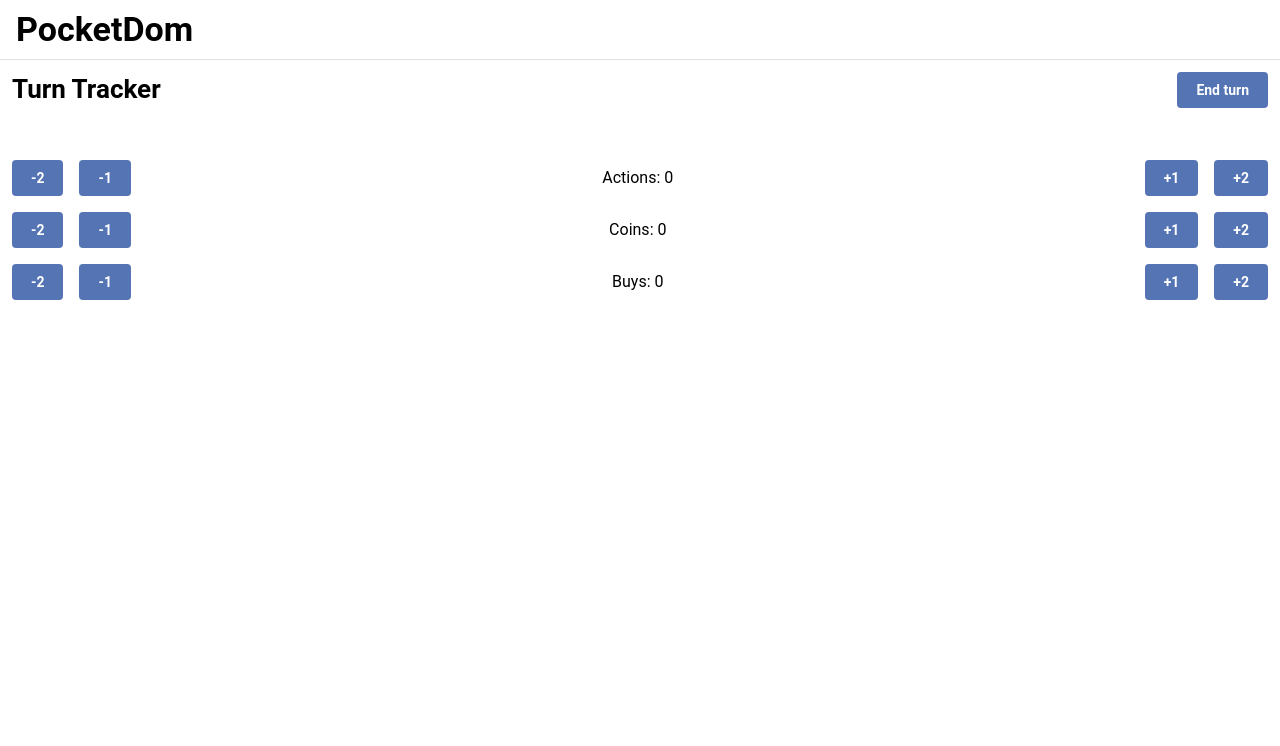
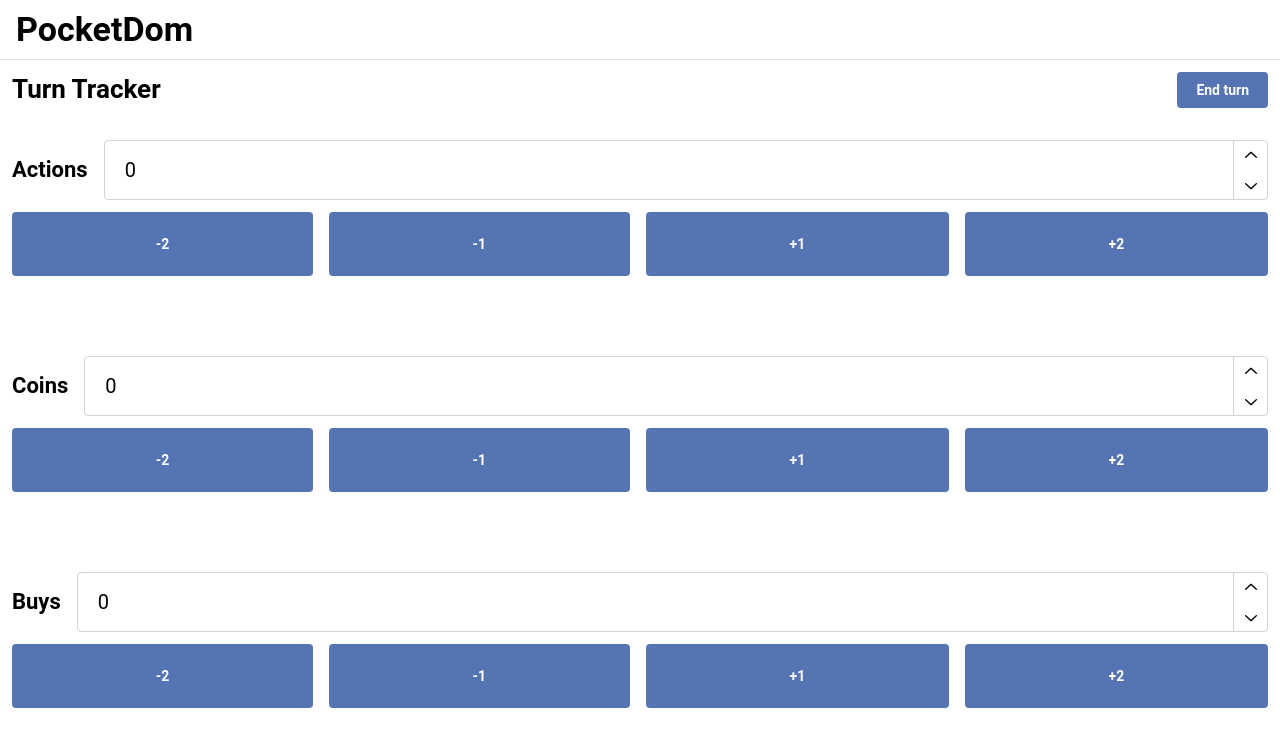
Before and after one commit to jlamson/pocket_dom, a Next.js app: page / in a window 1280 px wide. Shown: the top 746 px of the page. Built offline with nearby package versions, Linux system fonts and the light colour scheme.

Commit message:
Update turn tracker style

```diff
--- a/app/_components/TurnTracker.tsx
+++ b/app/_components/TurnTracker.tsx
@@ -10,6 +10,7 @@ import {
   Divider,
   Stack,
   Space,
+  NumberInput,
 } from "@mantine/core";
 
 const TurnTracker: React.FC = () => {
@@ -23,16 +24,17 @@ const TurnTracker: React.FC = () => {
   }, [setActions, setCoins, setBuys]);
 
   return (
-    <Stack gap="md">
+    <Stack gap="xl" justify="space-around">
       <Group justify="space-between">
         <Title order={2} style={{ weight: "1" }}>
           Turn Tracker
         </Title>
         <Button onClick={endTurn}>End turn</Button>
       </Group>
-      <Space h="lg" />
       <TrackerRow label="Actions" value={actions} setValue={setActions} />
+      <Space h="md" />
       <TrackerRow label="Coins" value={coins} setValue={setCoins} />
+      <Space h="md" />
       <TrackerRow label="Buys" value={buys} setValue={setBuys} />
     </Stack>
   );
@@ -51,16 +53,40 @@ const TrackerRow: React.FC<TrackerRowProps> = ({ label, value, setValue }) => {
   function incrementBy(amount: number) {
     setValue(value + amount);
   }
+  const onNumberInputChange = (value: number | string) => {
+    parseInt(value as string)
+      ? setValue(parseInt(value as string))
+      : setValue(0);
+  };
+  const buttonStyle = { flexGrow: 1 };
   return (
-    <Group justify="center" align="baseline" w="100%">
-      <Button onClick={() => decrementBy(2)}>-2</Button>
-      <Button onClick={() => decrementBy(1)}>-1</Button>
-      <Text style={{ flexGrow: 1, textAlign: "center" }}>
-        {label}: {value}
-      </Text>
-      <Button onClick={() => incrementBy(1)}>+1</Button>
-      <Button onClick={() => incrementBy(2)}>+2</Button>
-    </Group>
+    <Stack style={{ flexGrow: 1 }} gap="sm">
+      <Group justify="flex-start">
+        <Title order={3} style={{ textAlign: "center" }}>
+          {label}
+        </Title>
+        <NumberInput
+          value={value}
+          onChange={onNumberInputChange}
+          size="xl"
+          style={{ flexGrow: 1 }}
+        />
+      </Group>
+      <Group justify="center" align="baseline" w="100%">
+        <Button style={buttonStyle} h="4rem" onClick={() => decrementBy(2)}>
+          -2
+        </Button>
+        <Button style={buttonStyle} h="4rem" onClick={() => decrementBy(1)}>
+          -1
+        </Button>
+        <Button style={buttonStyle} h="4rem" onClick={() => incrementBy(1)}>
+          +1
+        </Button>
+        <Button style={buttonStyle} h="4rem" onClick={() => incrementBy(2)}>
+          +2
+        </Button>
+      </Group>
+    </Stack>
   );
 };
 
```
